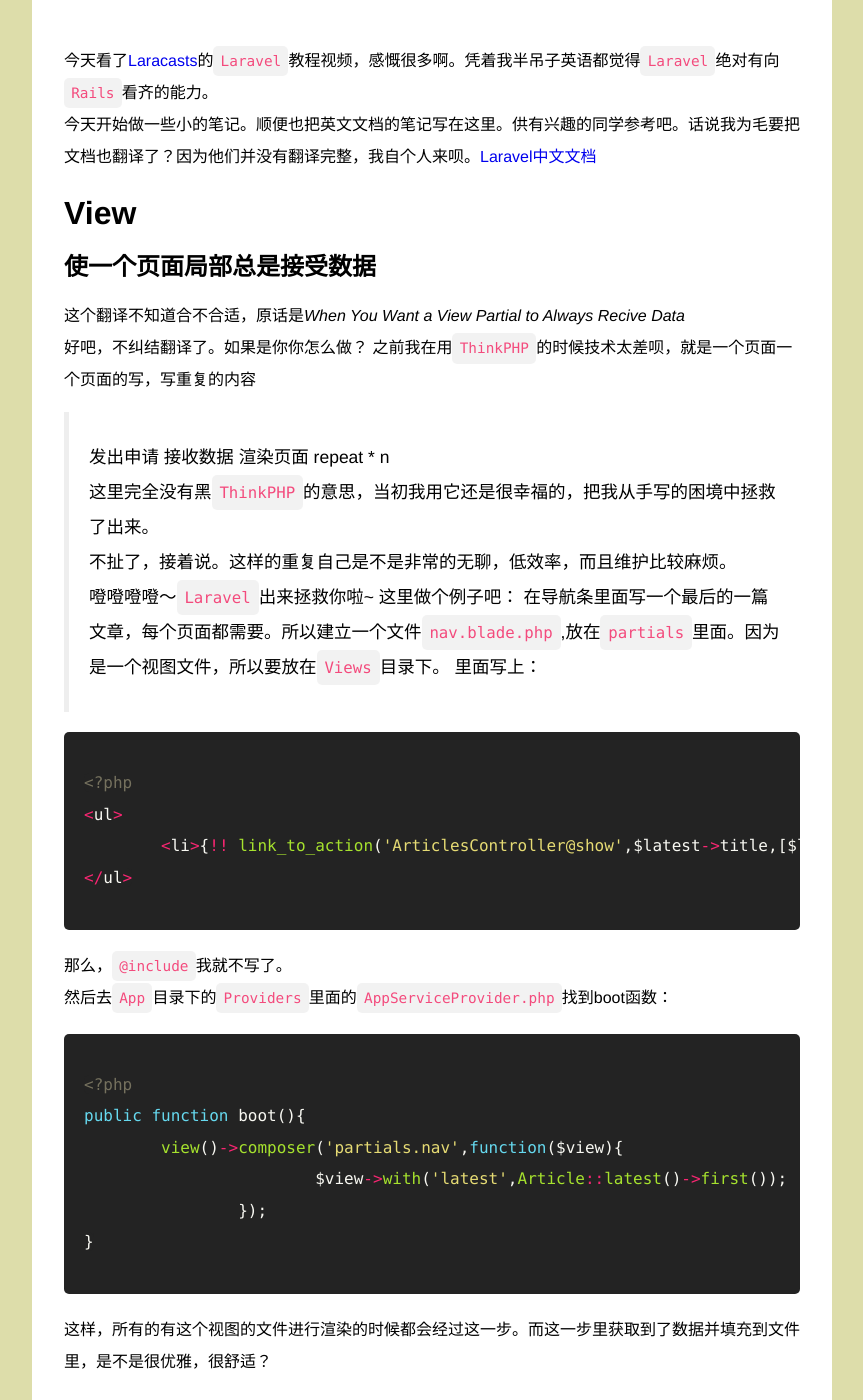
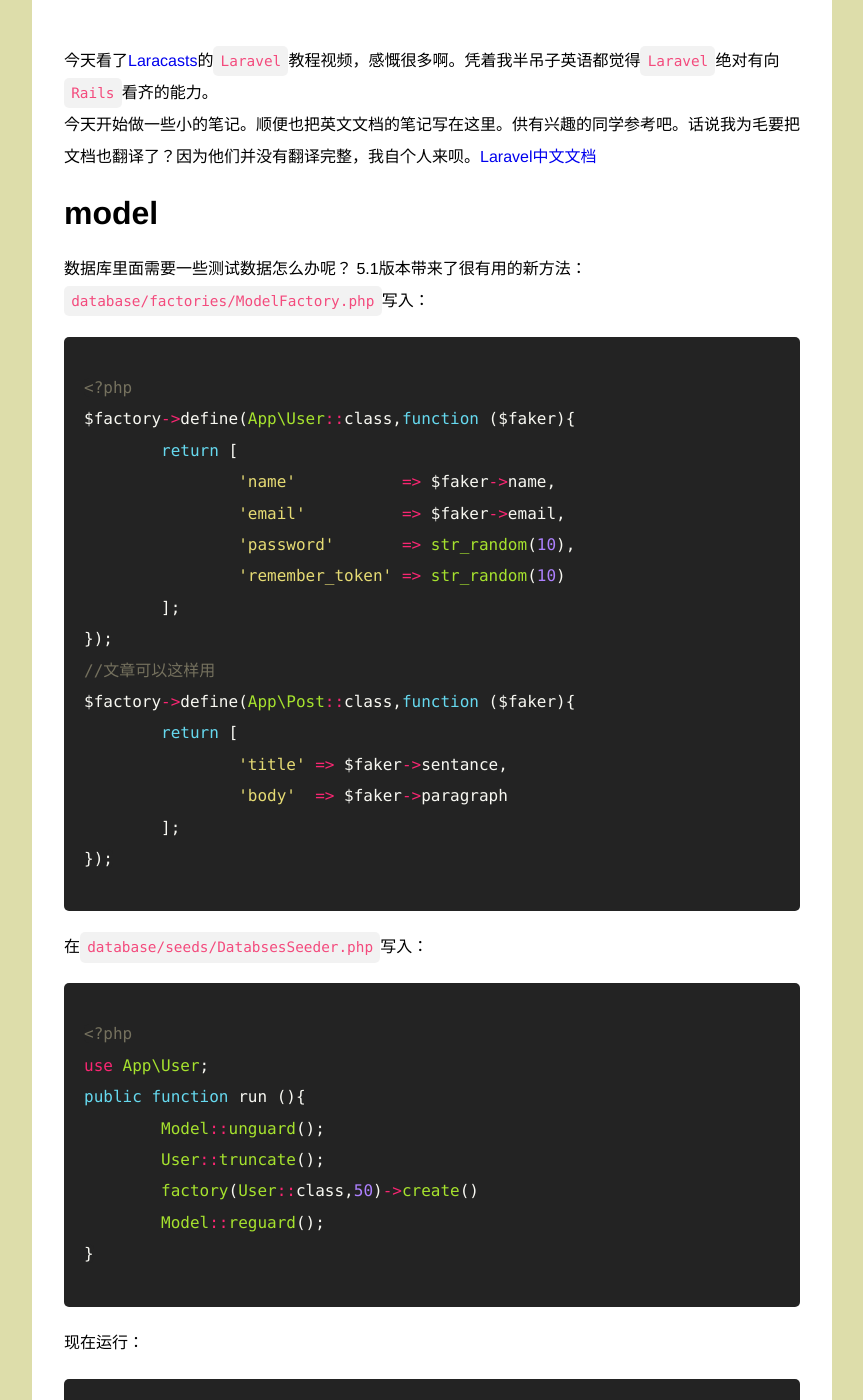
Before and after one commit to AnnatarHe/AnnatarHe.github.io, a Jekyll site: the page built from _posts/2015-07-09-Laravel-study-notes.md, in a window 1280 px wide and 1400 px high, scrolled down 245 px. Shown: the whole window, without its empty margins (208-1071 px from the left). Built offline with Jekyll 4.4.1, drawn with Linux system fonts in a browser that asks for light colours; nearby versions of some CDN libraries; comment, search, counter and statistics services are not loaded; some of the changed text lies outside the part shown.

Commit message:
add laravel 5.1 notes to Notes

```diff
--- a/_posts/2015-07-09-Laravel-study-notes.md
+++ b/_posts/2015-07-09-Laravel-study-notes.md
@@ -6,8 +6,47 @@ title: Laravel study notes
 今天看了[Laracasts](http://laracasts)的`Laravel`教程视频，感慨很多啊。凭着我半吊子英语都觉得`Laravel`绝对有向`Rails`看齐的能力。
 今天开始做一些小的笔记。顺便也把英文文档的笔记写在这里。供有兴趣的同学参考吧。话说我为毛要把文档也翻译了？因为他们并没有翻译完整，我自个人来呗。[Laravel中文文档](http://golaravel.com)
 
+#model
+数据库里面需要一些测试数据怎么办呢？
+5.1版本带来了很有用的新方法：
+`database/factories/ModelFactory.php`写入：
+{% highlight php %}
+<?php
+$factory->define(App\User::class,function ($faker){
+	return [
+		'name'           => $faker->name,
+		'email'          => $faker->email,
+		'password'       => str_random(10),
+		'remember_token' => str_random(10)
+	];
+});
+//文章可以这样用
+$factory->define(App\Post::class,function ($faker){
+	return [
+		'title' => $faker->sentance,
+		'body'  => $faker->paragraph
+	];
+});
+{% endhighlight %}
+在`database/seeds/DatabsesSeeder.php`写入：
+{% highlight php %}
+<?php
+use App\User;
+public function run (){
+	Model::unguard();
+	User::truncate();
+	factory(User::class,50)->create()
+	Model::reguard();
+}
+{% endhighlight %}
+现在运行：
+{% highlight console %}
+$ php artisan db:seed
+{% endhighlight %}
+好了，去数据库查看数据吧！
 #View
-##使一个页面局部总是接受数据
+使一个页面局部总是接受数据
+
 这个翻译不知道合不合适，原话是*When You Want a View Partial to Always Recive Data*
 好吧，不纠结翻译了。如果是你你怎么做？
 之前我在用`ThinkPHP`的时候技术太差呗，就是一个页面一个页面的写，写重复的内容
@@ -16,6 +55,7 @@ title: Laravel study notes
 > 接收数据
 > 渲染页面
 > repeat \* n
+
 这里完全没有黑`ThinkPHP`的意思，当初我用它还是很幸福的，把我从手写的困境中拯救了出来。
 不扯了，接着说。这样的重复自己是不是非常的无聊，低效率，而且维护比较麻烦。
 噔噔噔噔～`Laravel`出来拯救你啦~
@@ -85,7 +126,7 @@ mix.version('public/css/final.css');
 那么，如何在使用？
 只需要在`layout`文件里把link改成：
 {% highlight html %}
-<link rel="stylesheet" href="{{ clixir('css/final.css') }}">
+<link rel="stylesheet" href="\{{ clixir('css/final.css') \}}">
 {% endhighlight %}
 它就会自动转换成带有版本号的样子
 
@@ -104,7 +145,7 @@ session()->flash('key','value');
 {% highlight php %}
 <?php
 @if (Session::has('key'))
-	{{ Session::get('key') }}
+	\{{ Session::get('key') \}}
 @endif
 {% endhighlight %}
 加入了`Flash`的package之后更是可以这样使用：
@@ -117,7 +158,7 @@ flash()->overlay('infomation','title');
 //<script>$('#flash-overlay-modal').modal()</script>
 {% endhighlight %}
 当然啦，得在模板里加入：
-{% highlight html %}
+{% highlight php %}
 <?php
 @include ('flash::message')
 {% endhighlight %}
@@ -147,7 +188,7 @@ flash()->overlay('infomation','title');
 
 
 #Package
-* Illuminate/Html
+* **Illuminate/Html***
 在`config/app.php`下注册：
 {% highlight php %}
 <?php
@@ -158,7 +199,7 @@ flash()->overlay('infomation','title');
 'Html' => 'Illuminate\Html\HtmlFacade'
 {% endhighlight %}
 
-* laracasts/flash
+* **laracasts/flash**
 {% highlight php %}
 <?php
 //'providers'=>里面加入
```
Also changed, not shown: other parts of _posts/2015-07-09-Laravel-study-notes.md (+2 -1 lines), _posts/2015-05-10-start-to-sublime.md (+1 -1 lines).
